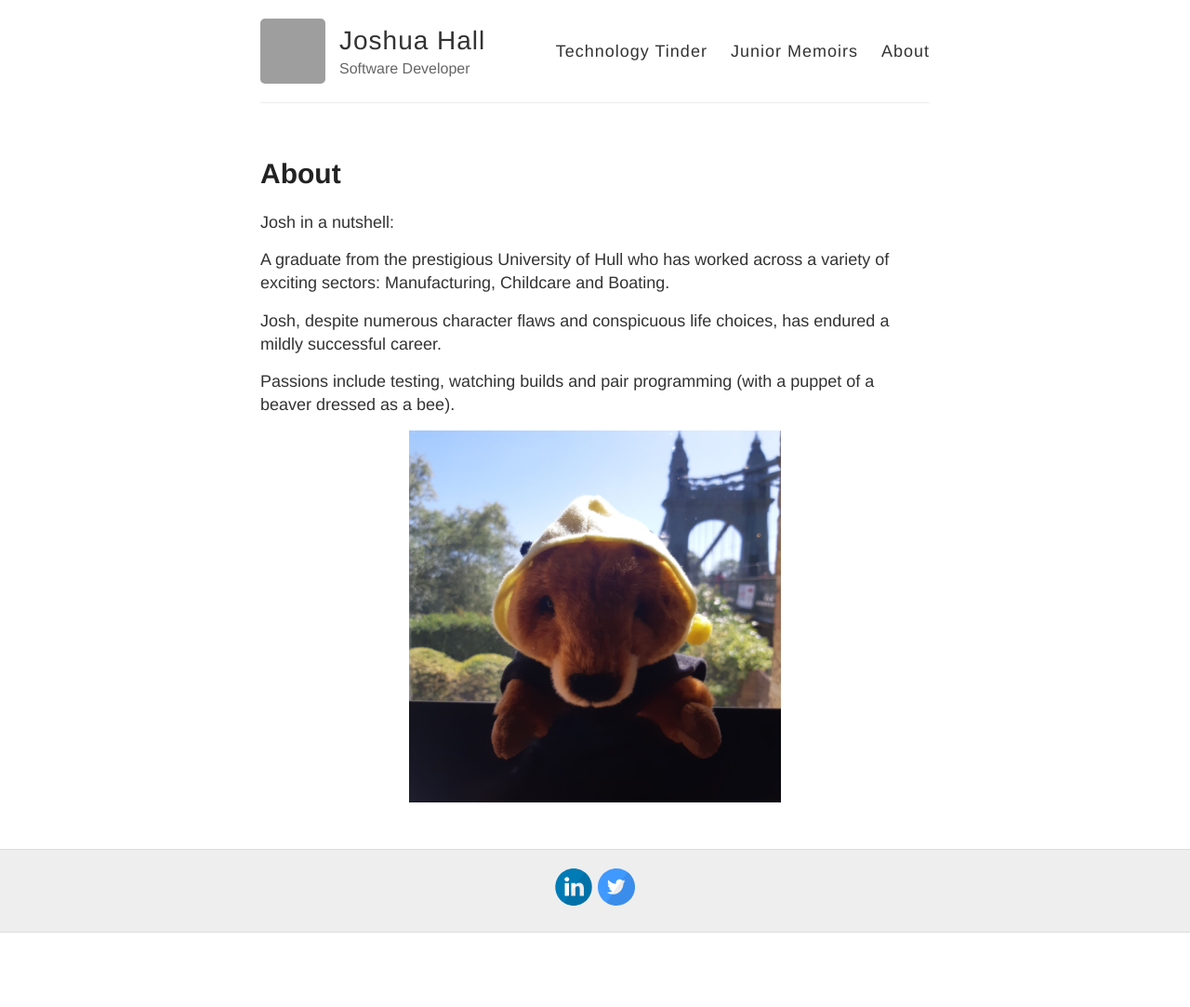
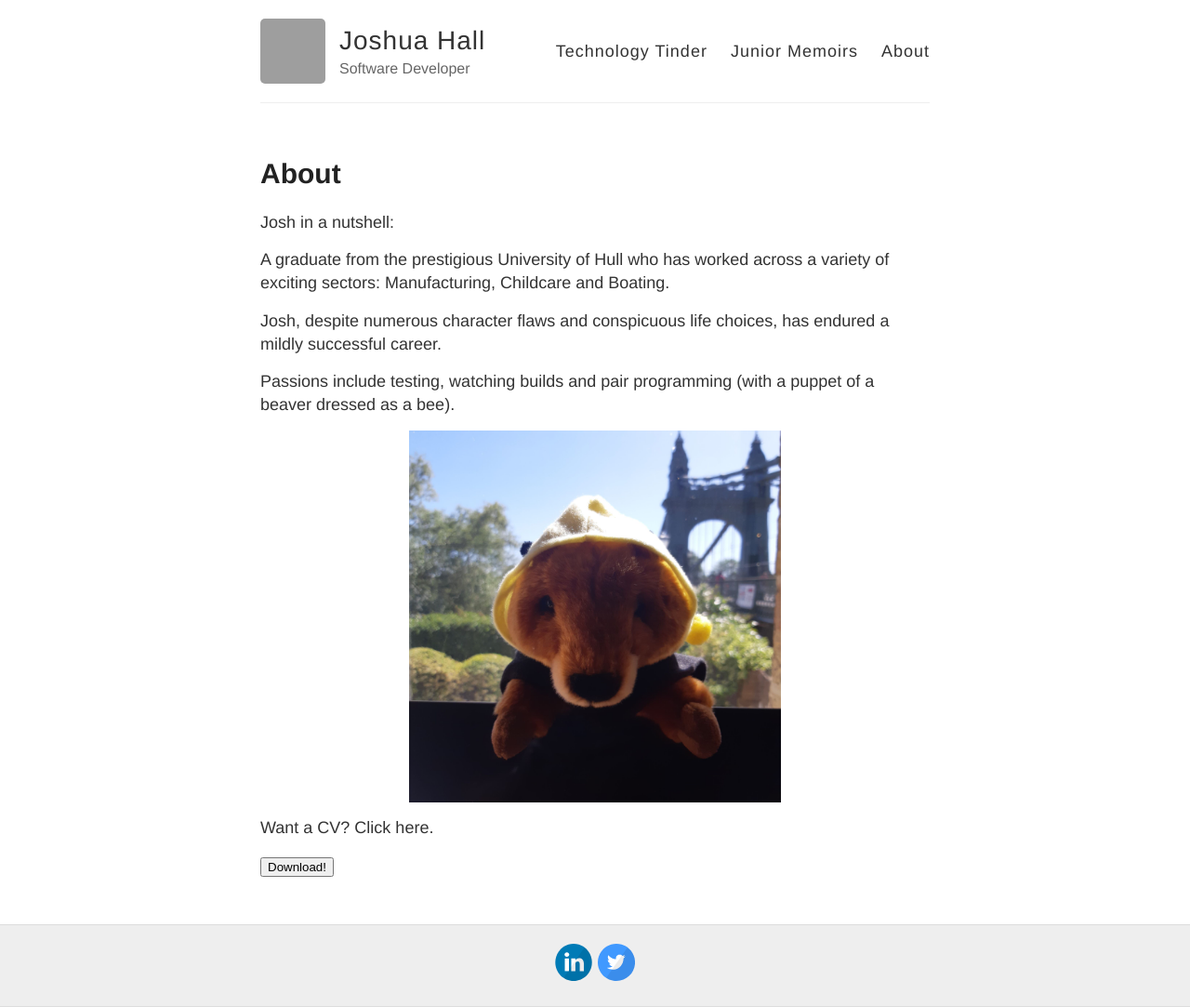
Before and after one commit to JoshuaHall1995/JoshuaHall1995.github.io, a Jekyll site: the page built from about.md, in a window 1280 px wide. Shown: the whole page at 93% size. Built offline with Jekyll 4.4.1, drawn with Linux system fonts in a browser that asks for light colours; before the commit the page ends 1003 px from its top, so only the background shows below that; grey boxes are pictures that could not be loaded.

Commit message:
Download test

```diff
--- a/about.md
+++ b/about.md
@@ -16,3 +16,8 @@ Passions include testing, watching builds and pair programming (with a puppet of
     display: block;
     margin-left: auto;
     margin-right: auto;"/>
+
+Want a CV? Click here.
+<form method="get" action="/documents/JoshCV2020.pdf">
+   <button type="submit">Download!</button>
+</form>
```
Also changed, not shown: 1 other file.
